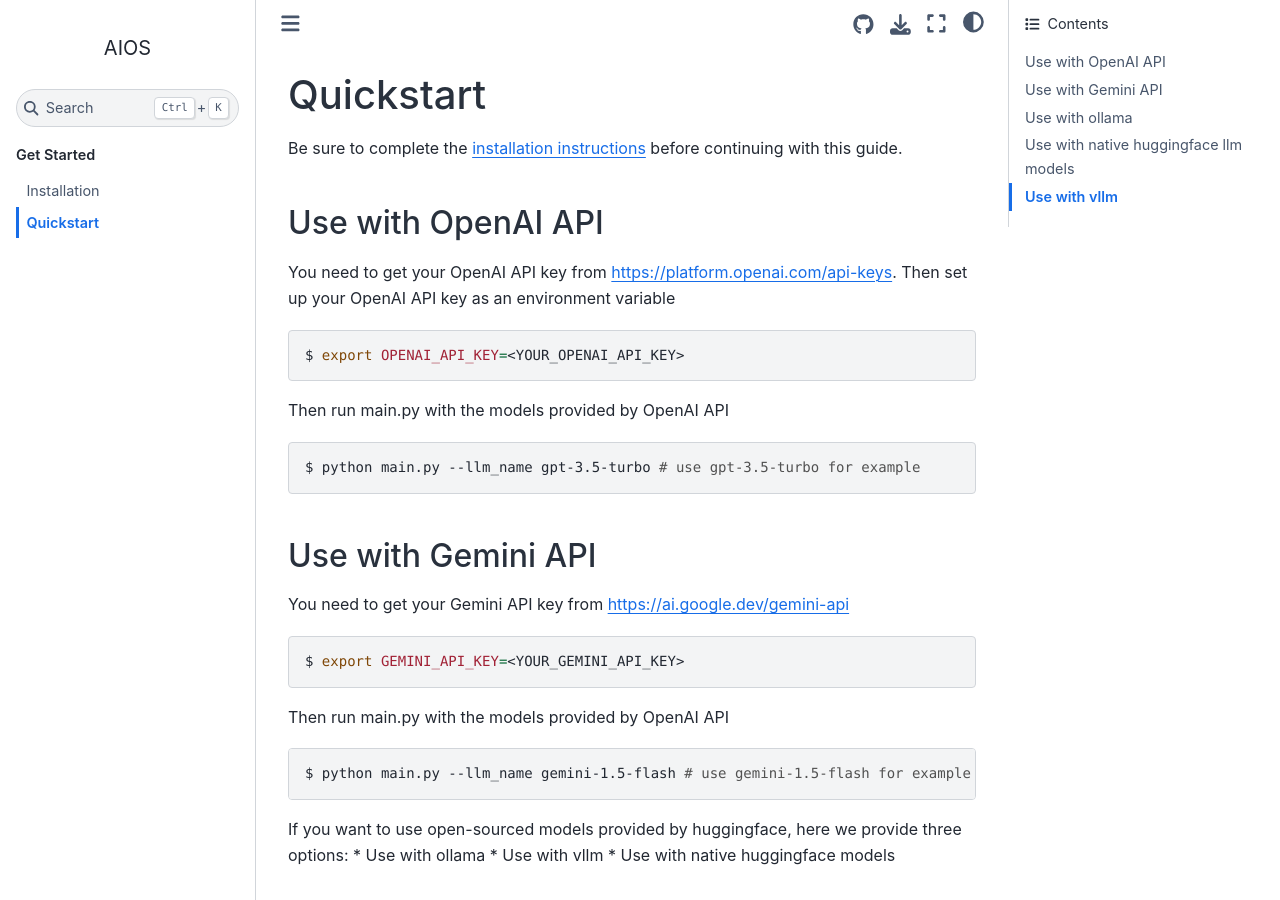
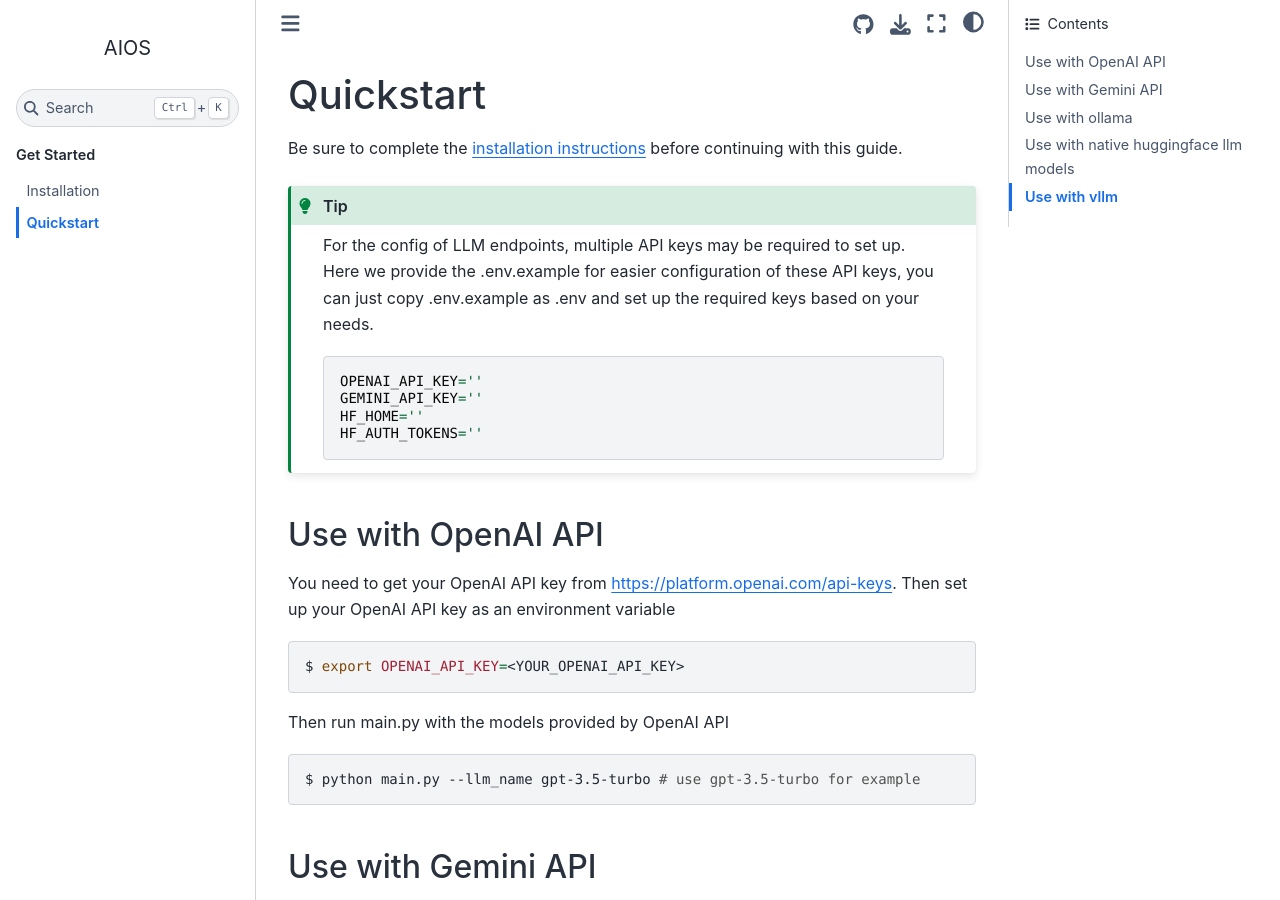
Before and after one commit to agiresearch/AIOS, a Sphinx documentation site: the page built from docs/source/get_started/quickstart.rst, in a window 1280 px wide and 900 px high. Built offline with Sphinx 7.4.7 and the Sphinx Book theme 1.1.4, drawn with Linux system fonts in a browser that asks for light colours.

```diff
--- a/docs/source/conf.py
+++ b/docs/source/conf.py
@@ -18,8 +18,13 @@ extensions = [
     'sphinx.ext.autosummary',
     'sphinx.ext.intersphinx',
     "sphinx_copybutton",
-    "sphinx.ext.viewcode"
+    "sphinx.ext.viewcode",
+    "sphinx.ext.napoleon",
+    "sphinx.ext.intersphinx",
+    "sphinx.ext.autosummary",
 ]
+
+
 
 intersphinx_mapping = {
     'python': ('https://docs.python.org/3/', None),
--- a/docs/source/get_started/quickstart.rst
+++ b/docs/source/get_started/quickstart.rst
@@ -3,6 +3,20 @@
 Quickstart
 ==========
 Be sure to complete the :ref:`installation instructions <aios_installation>` before continuing with this guide.
+
+.. tip::
+
+    For the config of LLM endpoints, multiple API keys may be required to set up.
+    Here we provide the .env.example for easier configuration of these API keys,
+    you can just copy .env.example as .env and set up the required keys based on your needs.
+
+    .. code-block:: python
+
+        OPENAI_API_KEY=''
+        GEMINI_API_KEY=''
+        HF_HOME=''
+        HF_AUTH_TOKENS=''
+
 
 Use with OpenAI API
 -------------------
```
Also changed, not shown: README.md (+6 -2 lines), 1 other file.
